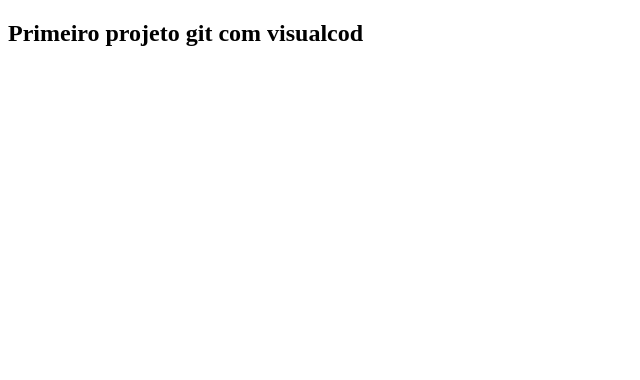
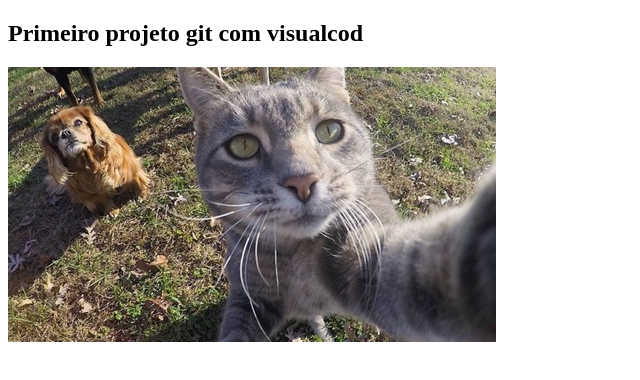
Before and after one commit to cclar13/projetogit, a plain HTML site: page index.html in a window 1280 px wide. Shown: the whole page, without its empty margins (0-640 px from the left). Drawn offline with Linux system fonts and the light colour scheme.

Commit message:
index com img

```diff
--- a/index.html
+++ b/index.html
@@ -8,5 +8,6 @@
 </head>
 <body>
     <h2>Primeiro projeto git com visualcod</h2>
+    <img src="./img/gato.jpg" alt="gato" >
 </body>
 </html>
```
